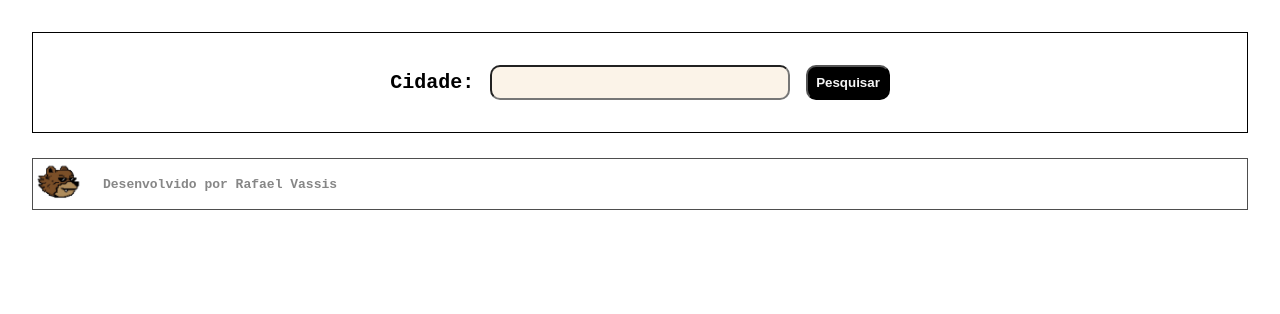
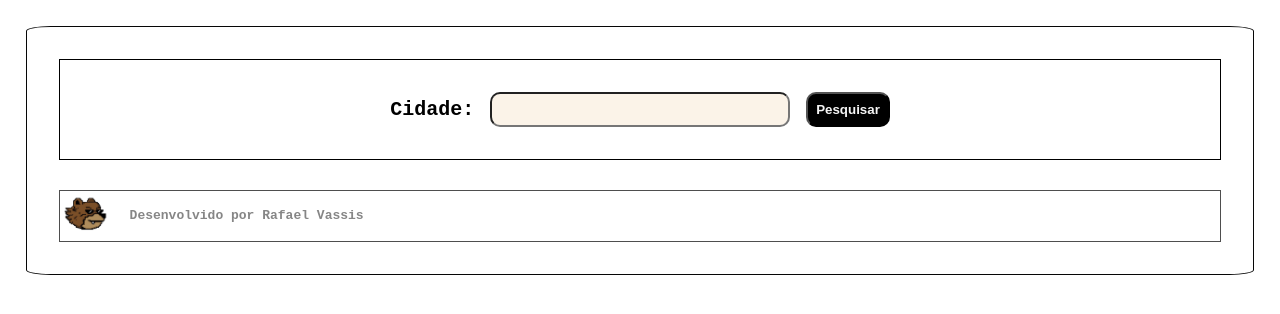
Before and after one commit to rafaelvassis/clima-agora, a React (Vite) app: page / in a window 1280 px wide. Shown: the top 314 px of the page. Built offline with nearby package versions, Linux system fonts and the light colour scheme.

Commit message:
refatora estilos do componente main e remove duplicação de estilos do body

```diff
--- a/src/styles/global.css
+++ b/src/styles/global.css
@@ -4,12 +4,18 @@
   box-sizing: border-box;
 }
 
-main {
-  padding: 2rem;
-  max-width: 500;
-}
-
 body {
   font-family: "Courier New", Courier, monospace;
   font-size: 15px;
 }
+
+main {
+  display: flex;
+  flex-direction: column;
+  gap: 5px;
+  padding: 2rem;
+  max-width: 500;
+  border: solid, rgb(6, 6, 6), 1px;;
+  border-radius: 2%;
+  margin: 2%;
+}
```
